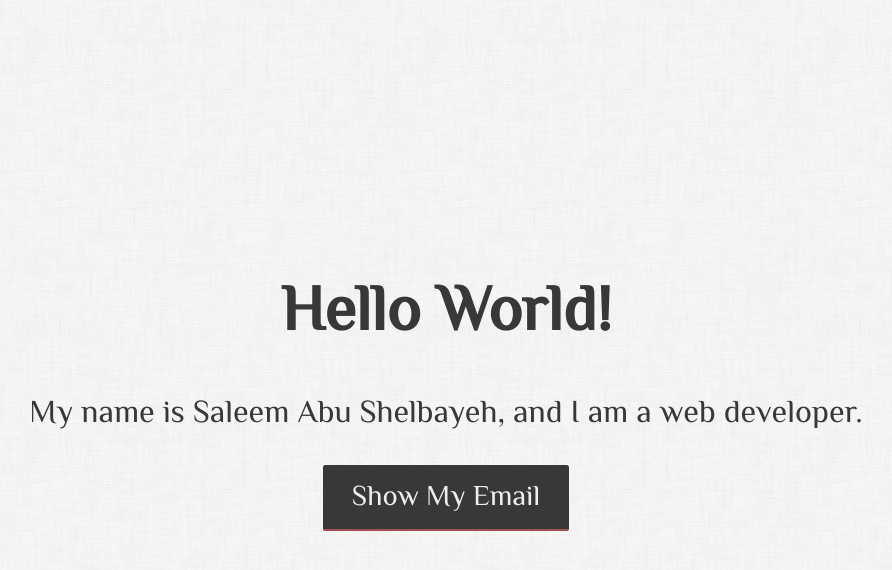
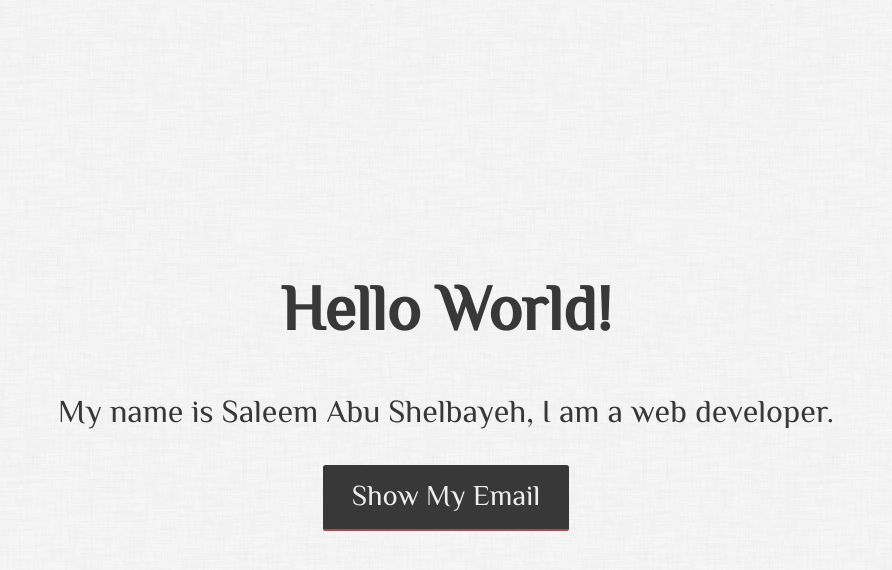
Before and after one commit to AbuShelbayeh/my-website, a plain HTML site: page index.html in a window 1280 px wide. Shown: the whole page, without its empty margins (194-1086 px from the left). Drawn offline with Linux system fonts and the light colour scheme.

Commit message:
Fix wording on homepage

```diff
--- a/index.html
+++ b/index.html
@@ -18,7 +18,7 @@
 
     <div id="mainBody">
         <h1>Hello World!</h1>
-        <p>My name is Saleem Abu Shelbayeh, and I am a web developer.</p>
+        <p>My name is Saleem Abu Shelbayeh, I am a web developer.</p>
         <input id="showEmailButton" type="button" value="Show My Email" onclick="showEmail();">
        <p id="myEmail"></p>
     </div>
```
Also changed, not shown: 1 other file.
